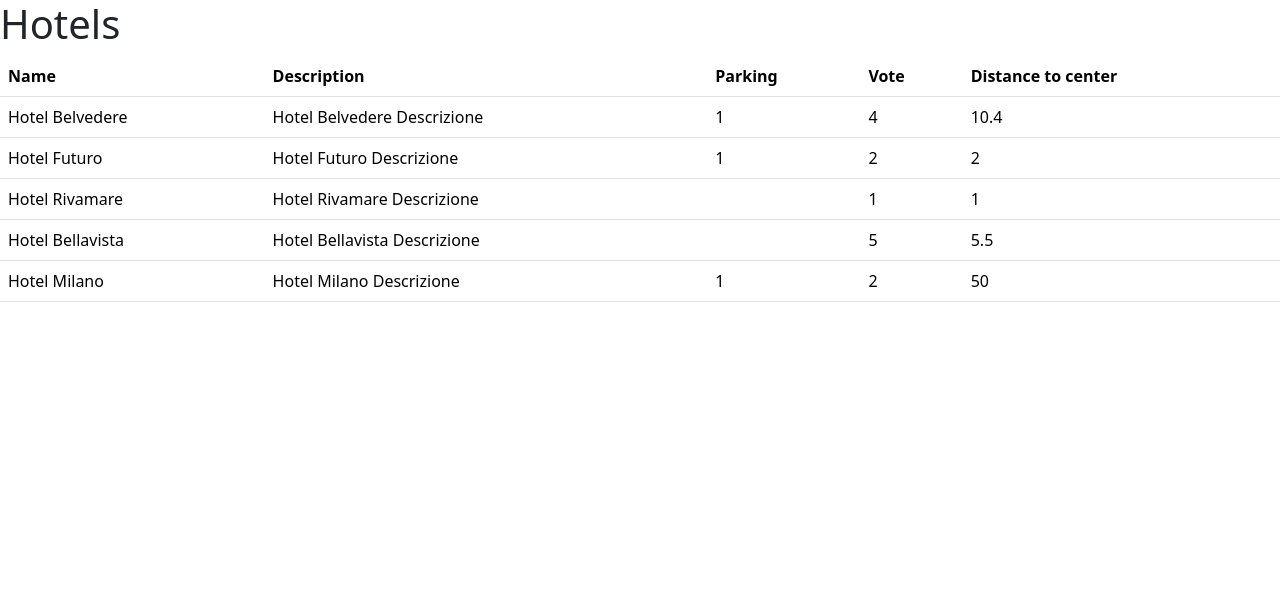
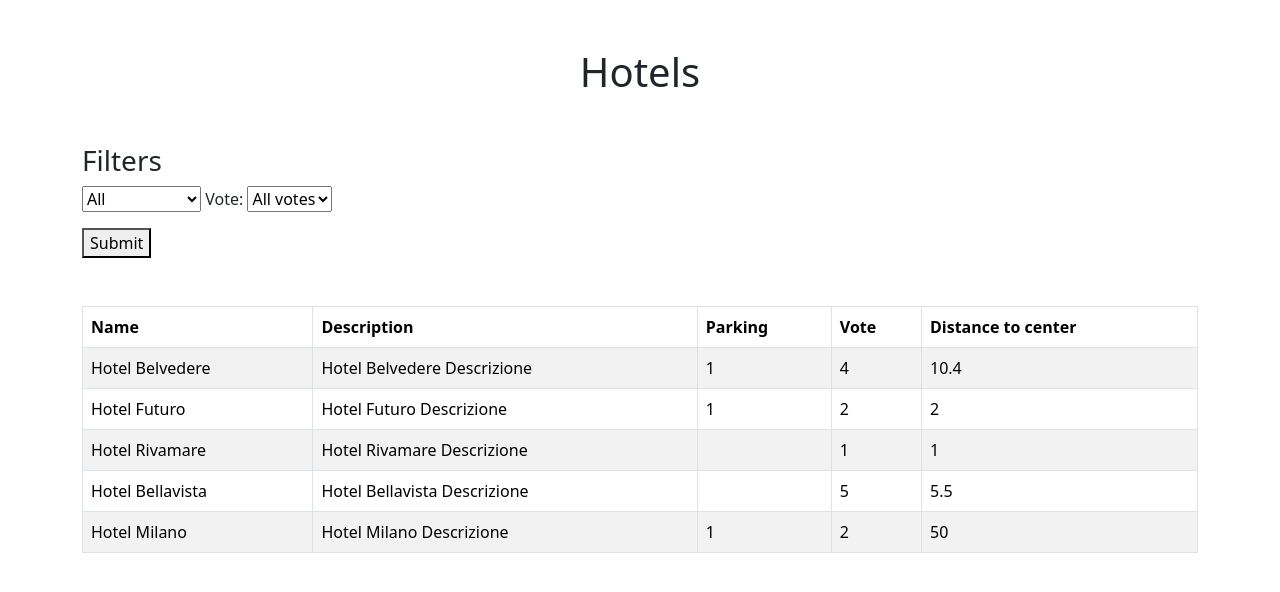
Before and after one commit to federicaarosio/php-hotel, a PHP site: page /?parking=1 in a window 1280 px wide. Shown: the top 592 px of the page. Run offline with PHP 8.4, Linux system fonts and the light colour scheme.

Commit message:
working on filters

```diff
--- a/index.php
+++ b/index.php
@@ -40,6 +40,28 @@
 
     ];
 
+    $allFilters = $hotels;
+
+    $parking = $_GET['parking'];
+
+    if($parking == true) {
+        $hotelsWithParking = [];
+        foreach($hotels as $hotel) {
+            if ($hotel['parking']) {
+                $hotelsWithParking[] = $hotel;
+            }
+        }
+
+        $allFilters = $hotelsWithParking;
+    };
+
+
+
+
+    // $vote = $_GET["vote"];
+
+
+
 ?>
 
 
@@ -56,15 +78,44 @@
 </head>
 
 <body>
-    <div>
+    <div class="container">
 
-        <h1>
+        <h1 class="text-center mt-5 mb-5">
             Hotels
         </h1>
-        <div>
 
+        <div class="">
+            <h3>
+                Filters
+            </h3>
+            <form action="./index.php" method="$_GET" class="mb-5">
+                <!-- Disponibilità parcheggio -->
+                <select class="mb-3" name="parking">
+                    <option selected>All</option>
+                    <option value=true>With parking</option>
+                    <option value=false>No parking</option>
+                </select>
+
+                <!-- Voto dell'hotel -->
+                <label for="vote">Vote:</label>
+                <select class="mb-3" name="vote">
+                    <option selected>All votes </option>
+                    <option value="1">1</option>
+                    <option value="2">2</option>
+                    <option value="3">3</option>
+                    <option value="4">4</option>
+                    <option value="5">5</option>
+                </select>
+
+                <div>
+                    <button type="submit">Submit</button>
+                </div>
+
+
+            </form>
         </div>
-        <table class="table">
+
+        <table class="table table-striped table-bordered container">
             <thead>
                 <tr>
                     <th>
```
